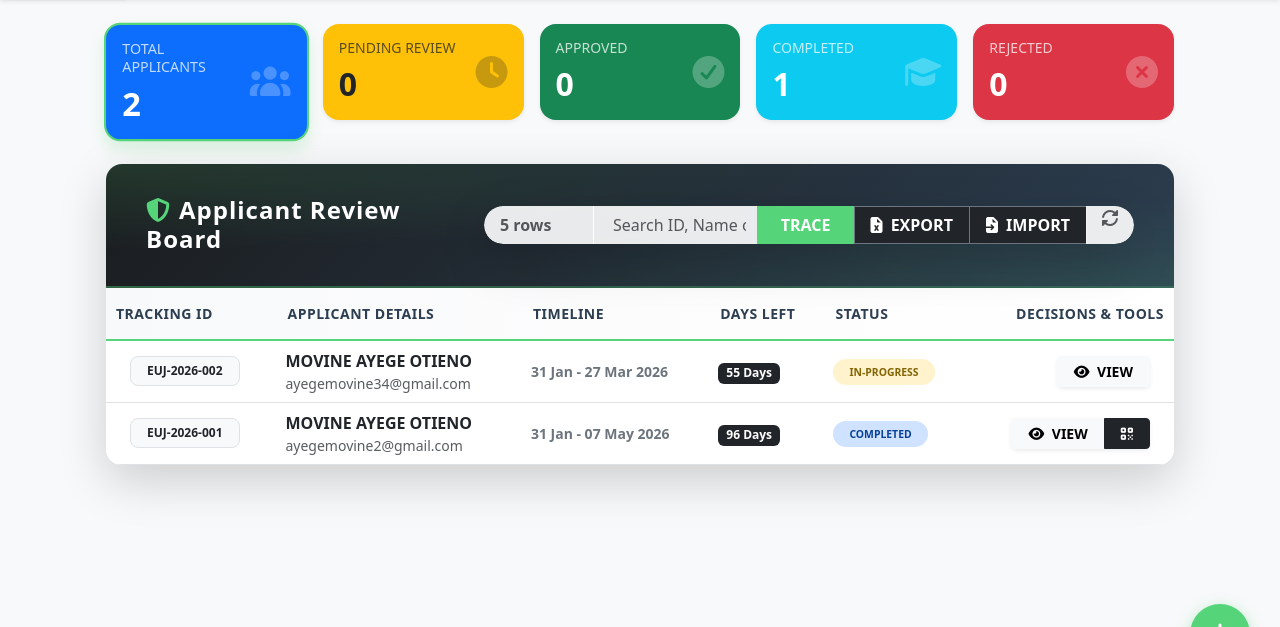
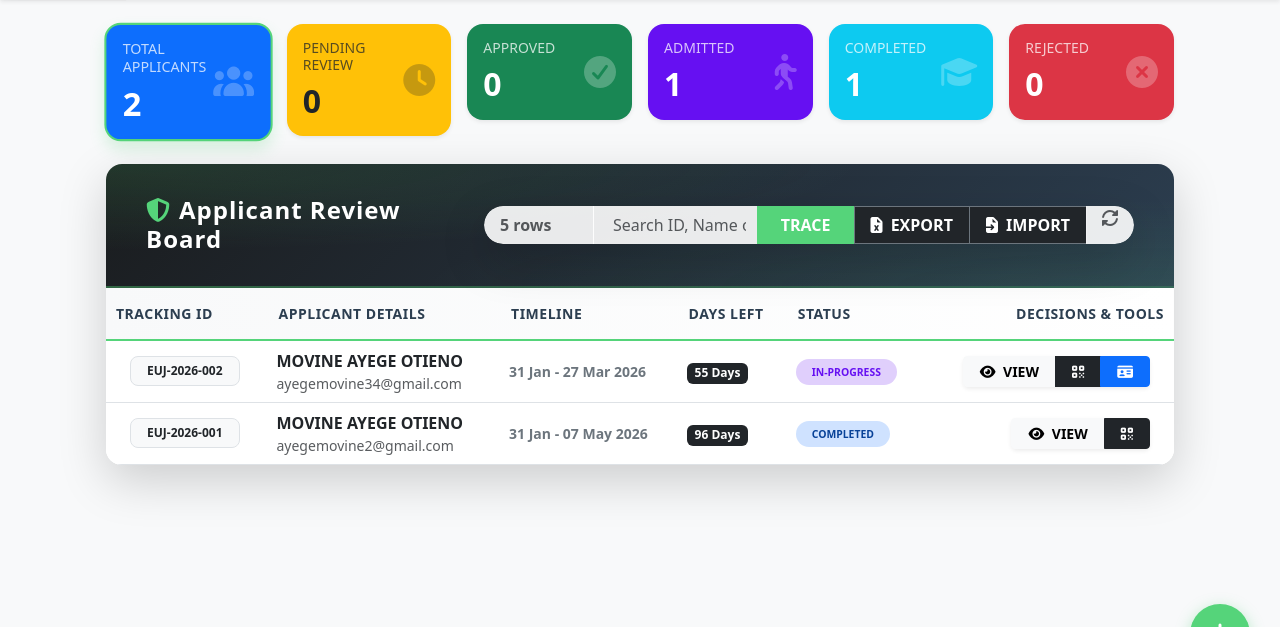
Before and after one commit to Ayegemovine/attachment_software, a Django app: page /dashboard/ in a window 1280 px wide. Shown: the part 106-733 px from the top of the page. Run offline with Django 5.2, Linux system fonts and the light colour scheme; a user stored in the database is signed in; data comes from the database, SQL or seed files in the repository; both versions use the stored data as it was after the commit.

Commit message:
Added Admitted/In-Progress stage with automated ID card generation featuring contact details

```diff
--- a/accounts/models.py
+++ b/accounts/models.py
@@ -3,9 +3,11 @@ from django.utils import timezone
 import datetime
 
 class Attachee(models.Model):
+    # UPDATED: Added 'In-Progress' to the status lifecycle
     STATUS_CHOICES = [
         ('Pending', 'Pending'),
         ('Approved', 'Approved'),
+        ('In-Progress', 'In-Progress'),
         ('Rejected', 'Rejected'),
         ('Completed', 'Completed'),
     ]
--- a/accounts/templates/accounts/dashboard.html
+++ b/accounts/templates/accounts/dashboard.html
@@ -112,6 +112,16 @@
             </a>
         </div>
         <div class="col-md">
+            <a href="?status=In-Progress&q={{ query }}&rows={{ rows }}" class="text-decoration-none">
+                <div class="card shadow-sm rounded-4 p-3 glass-card {% if status_filter == 'In-Progress' %}filter-active{% endif %}" style="background-color: #6610f2; color: white;">
+                    <div class="d-flex justify-content-between align-items-center">
+                        <div><h6 class="text-uppercase small opacity-75">Admitted</h6><h2 class="fw-bold mb-0">{{ in_progress }}</h2></div>
+                        <i class="fas fa-walking fa-2x opacity-25"></i>
+                    </div>
+                </div>
+            </a>
+        </div>
+        <div class="col-md">
             <a href="?status=Completed&q={{ query }}&rows={{ rows }}" class="text-decoration-none">
                 <div class="card shadow-sm rounded-4 bg-info text-white p-3 glass-card {% if status_filter == 'Completed' %}filter-active{% endif %}">
                     <div class="d-flex justify-content-between align-items-center">
@@ -191,6 +201,7 @@
                             <td>
                                 <span class="badge rounded-pill px-3 py-2 fw-bold text-uppercase {% if a.status == 'Pending' %}status-pending-pulse{% endif %}" style="font-size: 0.65rem;
                                     {% if a.status == 'Approved' %}background-color: #d1e7dd; color: #0f5132;
+                                    {% elif a.status == 'In-Progress' %}background-color: #e0cffc; color: #6610f2;
                                     {% elif a.status == 'Rejected' %}background-color: #f8d7da; color: #842029;
                                     {% elif a.status == 'Completed' %}background-color: #cfe2ff; color: #084298;
                                     {% else %}background-color: #fff3cd; color: #856404;{% endif %}">
@@ -221,8 +232,11 @@
                                         <i class="fas fa-eye me-1"></i> VIEW
                                     </button>
 
-                                    {% if a.status == 'Approved' or a.status == 'Completed' %}
-                                        <a href="{% url 'download_gate_pass' a.id %}" class="btn btn-sm btn-dark px-3"><i class="fas fa-qrcode"></i></a>
+                                    {% if a.status == 'Approved' or a.status == 'In-Progress' or a.status == 'Completed' %}
+                                        <a href="{% url 'download_gate_pass' a.id %}" class="btn btn-sm btn-dark px-3" title="Generate Documents"><i class="fas fa-qrcode"></i></a>
+                                    {% endif %}
+                                    {% if a.status == 'In-Progress' %}
+                                        <a href="{% url 'download_id_card' a.id %}" class="btn btn-sm btn-primary px-3" title="Download ID Card"><i class="fas fa-id-card"></i></a>
                                     {% endif %}
                                 </div>
                             </td>
@@ -261,6 +275,7 @@
                             <select name="status" id="modalStatusSelect" class="form-select fw-bold mb-3 border-2 shadow-sm">
                                 <option value="Pending">Pending</option>
                                 <option value="Approved">Approved</option>
+                                <option value="In-Progress">Admit (In-Progress)</option>
                                 <option value="Rejected">Rejected</option>
                                 <option value="Completed">Completed</option>
                             </select>
--- a/accounts/urls.py
+++ b/accounts/urls.py
@@ -34,4 +34,8 @@ urlpatterns = [
     path('download-pass/<int:attachee_id>/', views.download_gate_pass, name='download_gate_pass'),
     path('download-completion/<int:attachee_id>/', views.download_completion_letter, name='download_completion_letter'),
     path('recommendation/<int:attachee_id>/', views.download_recommendation_letter, name='download_recommendation_letter'),
+
+    # --- NEW: Attachment ID Card Route ---
+    # This maps the "Download ID Card" buttons to the generation function in views.py
+    path('download-id/<int:attachee_id>/', views.download_id_card, name='download_id_card'),
 ]
--- a/accounts/views.py
+++ b/accounts/views.py
@@ -166,6 +166,7 @@ def dashboard(request):
         'total': Attachee.objects.count(),
         'pending': Attachee.objects.filter(status='Pending').count(),
         'approved': Attachee.objects.filter(status='Approved').count(),
+        'in_progress': Attachee.objects.filter(status='In-Progress').count(),
         'rejected': Attachee.objects.filter(status='Rejected').count(),
         'completed': Attachee.objects.filter(status='Completed').count(),
         'query': search_query,
@@ -175,7 +176,7 @@ def dashboard(request):
 
 @user_passes_test(is_admin)
 def update_status(request, pk):
-    """Detailed Email Messaging for Approvals and Completions"""
+    """Detailed Email Messaging for Approvals, Admittance, and Completions"""
     if request.method == "POST":
         attachee = get_object_or_404(Attachee, pk=pk)
         old_status = attachee.status
@@ -197,6 +198,12 @@ def update_status(request, pk):
                     'Approved': (
                         "Congratulations! Your application has been APPROVED. We expect total discipline and full cooperation during your tenure with us.",
                         "Get Gate Pass"
+                    ),
+                    'In-Progress': (
+                        f"We are pleased to inform you that you have officially started your attachment. "
+                        f"Your tenure is scheduled from {attachee.start_date.strftime('%d %b %Y')} to {attachee.end_date.strftime('%d %b %Y')}. "
+                        "You can now download your official Attachment ID card.",
+                        "Download ID Card"
                     ),
                     'Rejected': (
                         "We regret to inform you that your application was not successful at this time.",
@@ -275,7 +282,6 @@ def draw_footer(p, attachee, current_y):
     p.setFillColorRGB(0.2, 0.4, 0.7); p.setFont("Helvetica-Bold", 8.5)
     p.drawCentredString(stamp_x + (stamp_width/2), stamp_y + 0.90*inch, "EUJIM SOLUTIONS LIMITED")
 
-    # STAMP UPDATED: P.O. BOX INSTEAD OF TRACKING ID
     p.setFont("Helvetica-Bold", 7.5)
     p.drawCentredString(stamp_x + (stamp_width/2), stamp_y + 0.75*inch, "P.O. BOX 7034-00220, NAIROBI")
 
@@ -298,10 +304,8 @@ def download_completion_letter(request, attachee_id):
     duration_weeks = (attachee.end_date - attachee.start_date).days // 7
 
     buffer = io.BytesIO(); p = canvas.Canvas(buffer, pagesize=A4); draw_header_and_border(p)
-
     y_title = 9.2*inch
     y_start = 8.9*inch
-
     p.setFont("Helvetica-Bold", 13)
     p.drawCentredString(4.15*inch, y_title, f"CERTIFICATE OF COMPLETION ({attachee.tracking_id})")
 
@@ -330,10 +334,8 @@ def download_recommendation_letter(request, attachee_id):
     duration_weeks = (attachee.end_date - attachee.start_date).days // 7
 
     buffer = io.BytesIO(); p = canvas.Canvas(buffer, pagesize=A4); draw_header_and_border(p)
-
     y_title = 9.2*inch
     y_start = 8.9*inch
-
     p.setFont("Helvetica-Bold", 13)
     p.drawCentredString(4.15*inch, y_title, f"LETTER OF RECOMMENDATION ({attachee.tracking_id})")
 
@@ -357,20 +359,13 @@ def download_recommendation_letter(request, attachee_id):
 
 def download_gate_pass(request, attachee_id):
     attachee = get_object_or_404(Attachee, id=attachee_id)
-    if attachee.status != 'Approved':
-        return HttpResponse("Unauthorized", status=403)
-
     buffer = io.BytesIO(); p = canvas.Canvas(buffer, pagesize=A4); draw_header_and_border(p)
-
     y_title = 9.2*inch
     y_detail = 8.8*inch
-
     p.setFont("Helvetica-Bold", 14)
     p.drawCentredString(4.15*inch, y_title, f"OFFICIAL GATE PASS & ADMISSION LETTER ({attachee.tracking_id})")
-
     p.setFont("Helvetica-Bold", 11); p.drawString(1.0*inch, y_detail + 0.1*inch, "APPLICANT DETAILS")
     p.line(1.0*inch, y_detail + 0.05*inch, 3.0*inch, y_detail + 0.05*inch)
-
     p.setFont("Helvetica", 10)
     details = [
         f"Full Name: {attachee.first_name} {attachee.last_name}",
@@ -381,70 +376,85 @@ def download_gate_pass(request, attachee_id):
         f"Reference No: {attachee.tracking_id}",
         f"Duration: {attachee.start_date.strftime('%d %b %Y')} to {attachee.end_date.strftime('%d %b %Y')}"
     ]
-
     curr_y = y_detail - 0.1*inch
     for item in details:
         p.drawString(1.0*inch, curr_y, item); curr_y -= 0.16*inch
-
     p.setFont("Helvetica-Bold", 11); p.drawString(1.0*inch, curr_y - 0.05*inch, "TERMS OF ENGAGEMENT")
     p.line(1.0*inch, curr_y - 0.1*inch, 3.2*inch, curr_y - 0.1*inch)
-
     welcome_text = (
         f"We are pleased to welcome you, {attachee.first_name}, to EUJIM SOLUTIONS LIMITED. "
         "During the stated period, you will be an integral part of our team. "
         "Please note that you are required to report to the office from Monday to Friday, "
         "between 9:00 AM and 4:00 PM."
     )
-
-    p.setFont("Helvetica", 10) # NORMAL WEIGHT
+    p.setFont("Helvetica", 10)
     to = p.beginText(1.0*inch, curr_y - 0.25*inch); to.setLeading(14)
     wrapped = textwrap.wrap(welcome_text, width=95)
     for line in wrapped: to.textLine(line)
     p.drawText(to)
-
     draw_footer(p, attachee, curr_y - 1.2*inch)
     p.showPage(); p.save(); buffer.seek(0)
     return FileResponse(buffer, as_attachment=False, content_type='application/pdf', filename=f'GatePass_{attachee.tracking_id}.pdf')
 
+# --- UPDATED: ID CARD WITH CONTACT DETAILS ---
+def download_id_card(request, attachee_id):
+    attachee = get_object_or_404(Attachee, id=attachee_id)
+    buffer = io.BytesIO()
+    id_size = (3.375 * inch, 2.125 * inch)
+    p = canvas.Canvas(buffer, pagesize=id_size)
+    brand_color = (85/255, 212/255, 122/255)
+    p.setFillColorRGB(*brand_color)
+    p.rect(0, 1.6*inch, 3.375*inch, 0.525*inch, fill=1)
+    p.setFillColorRGB(1, 1, 1)
+    p.setFont("Helvetica-Bold", 10)
+    p.drawCentredString(1.68*inch, 1.8*inch, "EUJIM SOLUTIONS LTD")
+    p.setFillColorRGB(0, 0, 0)
+    p.setFont("Helvetica-Bold", 9)
+    p.drawCentredString(1.68*inch, 1.4*inch, f"{attachee.first_name} {attachee.last_name}")
+    p.setFont("Helvetica", 7)
+
+    # ADDED ID, PHONE, AND EMAIL AS REQUESTED
+    p.drawString(0.2*inch, 1.15*inch, f"ID NO: {attachee.national_id_number}")
+    p.drawString(0.2*inch, 1.0*inch, f"PHONE: {attachee.phone}")
+    p.drawString(0.2*inch, 0.85*inch, f"EMAIL: {attachee.email}")
+    p.drawString(0.2*inch, 0.7*inch, f"REF NO: {attachee.tracking_id}")
+    p.drawString(0.2*inch, 0.55*inch, f"INST: {attachee.institution}")
+
+    p.setFillColorRGB(0.8, 0.1, 0.1)
+    p.setFont("Helvetica-Bold", 6.5)
+    valid_text = f"VALID: {attachee.start_date.strftime('%b %Y')} - {attachee.end_date.strftime('%b %Y')}"
+    p.drawCentredString(1.68*inch, 0.3*inch, valid_text)
+
+    qr_data = f"REF:{attachee.tracking_id} | {attachee.first_name}"
+    qr = qrcode.make(qr_data); qb = io.BytesIO()
+    qr.save(qb, format='PNG'); qb.seek(0)
+    p.drawImage(ImageReader(qb), 2.5*inch, 0.5*inch, width=0.7*inch, height=0.7*inch)
+    p.showPage(); p.save(); buffer.seek(0)
+    return FileResponse(buffer, as_attachment=False, content_type='application/pdf', filename=f'ID_{attachee.tracking_id}.pdf')
+
 @user_passes_test(is_admin)
 def approve_student(request, attachee_id):
     attachee = get_object_or_404(Attachee, id=attachee_id)
-    attachee.status = 'Approved'
-    attachee.save()
+    attachee.status = 'Approved'; attachee.save()
     messages.success(request, f"Application for {attachee.first_name} approved.")
     return redirect('dashboard')
 
 @user_passes_test(is_admin)
 def reject_student(request, attachee_id):
     attachee = get_object_or_404(Attachee, id=attachee_id)
-    attachee.status = 'Rejected'
-    attachee.save()
-    messages.error(request, f"Application for {attachee.first_name} has been rejected.")
+    attachee.status = 'Rejected'; attachee.save()
+    messages.error(request, f"Application for {attachee.first_name} rejected.")
     return redirect('dashboard')
 
 @user_passes_test(is_admin)
 def university_analytics(request):
-    stats = Attachee.objects.values('institution').annotate(
-        student_count=Count('id')
-    ).order_by('-student_count')
+    stats = Attachee.objects.values('institution').annotate(student_count=Count('id')).order_by('-student_count')
     gender_stats = Attachee.objects.values('gender').annotate(count=Count('id'))
-    return render(request, 'accounts/analytics.html', {
-        'stats': stats,
-        'gender_stats': gender_stats,
-        'total_students': Attachee.objects.count()
-    })
+    return render(request, 'accounts/analytics.html', {'stats': stats, 'gender_stats': gender_stats, 'total_students': Attachee.objects.count()})
 
 def submit_feedback(request, attachee_id):
     attachee = get_object_or_404(Attachee, id=attachee_id)
     if request.method == 'POST':
-        StudentFeedback.objects.update_or_create(
-            attachee=attachee,
-            defaults={
-                'mentorship_quality': request.POST.get('mentor'),
-                'environment_rating': request.POST.get('env'),
-                'resource_availability': request.POST.get('res'),
-                'student_comments': request.POST.get('comments')
-            }
-        )
+        StudentFeedback.objects.update_or_create(attachee=attachee, defaults={'mentorship_quality': request.POST.get('mentor'), 'environment_rating': request.POST.get('env'), 'resource_availability': request.POST.get('res'), 'student_comments': request.POST.get('comments')})
         return redirect('check_status')
     return render(request, 'accounts/submit_feedback.html', {'attachee': attachee})
```
Also changed, not shown: accounts/templates/accounts/check_status.html (+17 -5 lines), accounts/migrations/0014_alter_attachee_status.py (added), db.sqlite3.
